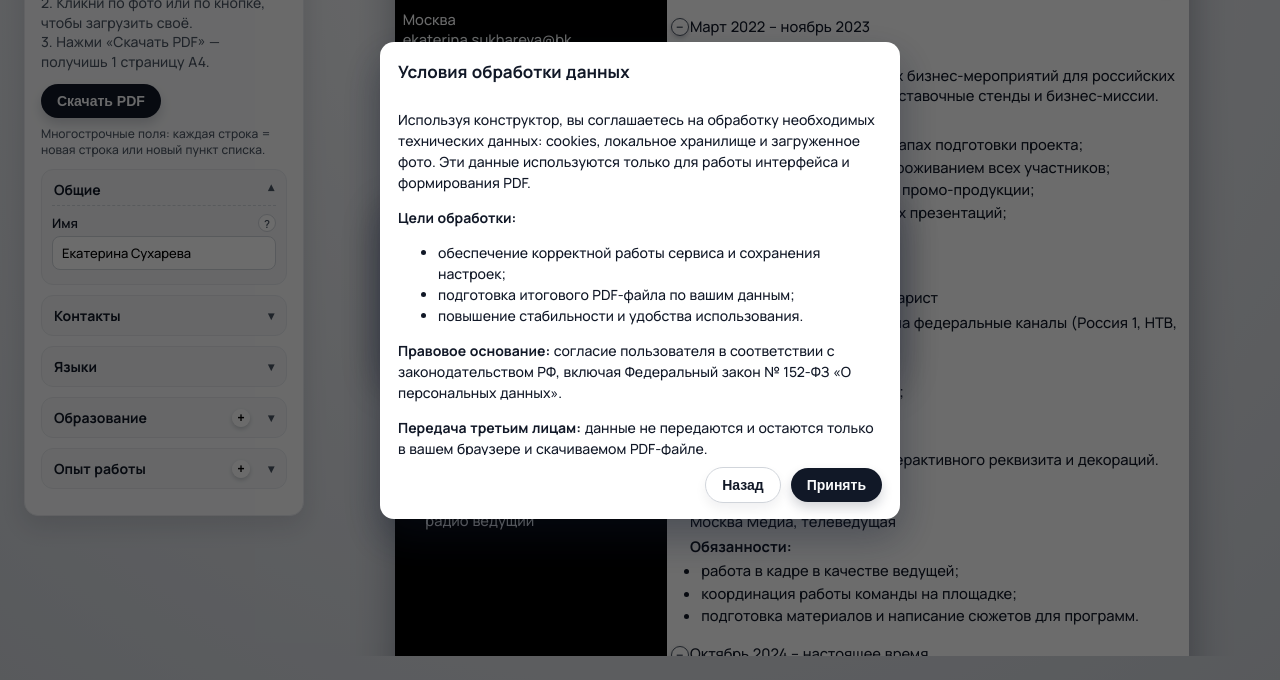
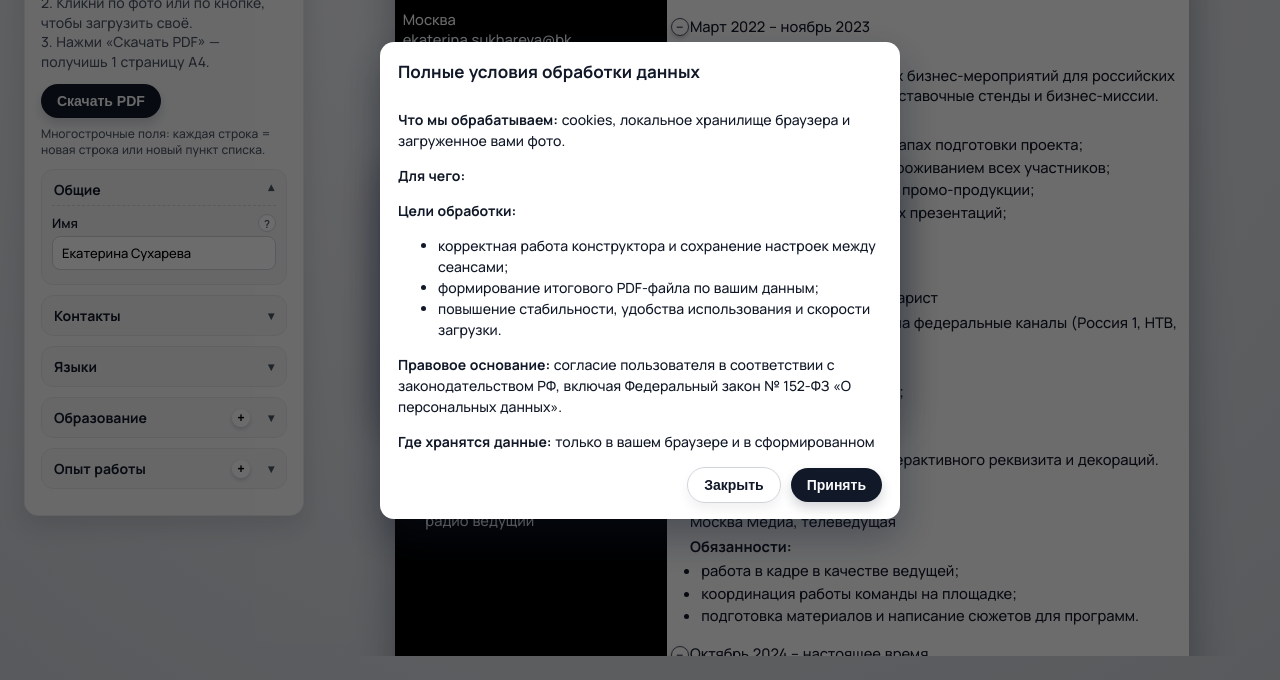
Before and after one commit to pemuul/resume_creator, a website: page index.html in a window 1280 px wide. Shown: the part 120-800 px from the top of the page. Drawn offline with Linux system fonts and the light colour scheme.

Commit message:
Improve consent modal flow

```diff
--- a/assets/script.js
+++ b/assets/script.js
@@ -410,7 +410,7 @@ document.addEventListener("DOMContentLoaded", function () {
   const consentReject = document.getElementById("consent-reject");
   const consentDetailsBtn = document.getElementById("consent-details-btn");
   const termsAccept = document.getElementById("terms-accept");
-  const termsBack = document.getElementById("terms-back");
+  const termsClose = document.getElementById("terms-close");
   const CONSENT_KEY = "resume_creator_cookie_consent";
 
   function showOverlay(overlay) {
@@ -437,8 +437,8 @@ document.addEventListener("DOMContentLoaded", function () {
     consentReject.addEventListener("click", () => hideOverlay(consentOverlay));
 
   if (termsAccept) termsAccept.addEventListener("click", acceptConsent);
-  if (termsBack)
-    termsBack.addEventListener("click", () => {
+  if (termsClose)
+    termsClose.addEventListener("click", () => {
       hideOverlay(termsOverlay);
       showOverlay(consentOverlay);
     });
--- a/index.html
+++ b/index.html
@@ -302,14 +302,14 @@
   <!-- Cookie notice and legal terms (RF) -->
   <div class="modal-overlay" id="consent-overlay" hidden>
     <div class="modal-card">
-      <div class="modal-title">Файлы cookies</div>
+      <div class="modal-title">Согласие на обработку данных</div>
       <div class="modal-text">
-        Мы используем cookies, чтобы конструктор работал корректно и сохранял настройки.
-        Приняв, вы соглашаетесь на обработку данных по законодательству РФ (152-ФЗ).
+        <p>Мы используем cookies и локальное хранилище, чтобы сохранить черновик резюме и корректно сформировать PDF.</p>
+        <p>Нажмите «Принять», чтобы продолжить, или «Ознакомиться», чтобы увидеть полный текст условий.</p>
         <button class="link-button" type="button" id="consent-details-btn">Ознакомиться</button>
       </div>
       <div class="modal-actions">
-        <button class="button-secondary" type="button" id="consent-reject">Отменить</button>
+        <button class="button-secondary" type="button" id="consent-reject">Закрыть</button>
         <button class="button-primary" type="button" id="consent-accept">Принять</button>
       </div>
     </div>
@@ -317,25 +317,25 @@
 
   <div class="modal-overlay" id="terms-overlay" hidden>
     <div class="modal-card modal-card--scroll">
-      <div class="modal-title">Условия обработки данных</div>
+      <div class="modal-title">Полные условия обработки данных</div>
       <div class="modal-text modal-text--scroll">
-        <p>Используя конструктор, вы соглашаетесь на обработку необходимых технических данных: cookies, локальное
-          хранилище и загруженное фото. Эти данные используются только для работы интерфейса и формирования PDF.</p>
+        <p><strong>Что мы обрабатываем:</strong> cookies, локальное хранилище браузера и загруженное вами фото.</p>
+        <p><strong>Для чего:</strong></p>
         <p><strong>Цели обработки:</strong></p>
         <ul>
-          <li>обеспечение корректной работы сервиса и сохранения настроек;</li>
-          <li>подготовка итогового PDF-файла по вашим данным;</li>
-          <li>повышение стабильности и удобства использования.</li>
+          <li>корректная работа конструктора и сохранение настроек между сеансами;</li>
+          <li>формирование итогового PDF-файла по вашим данным;</li>
+          <li>повышение стабильности, удобства использования и скорости загрузки.</li>
         </ul>
-        <p><strong>Правовое основание:</strong> согласие пользователя в соответствии с законодательством РФ,
-          включая Федеральный закон № 152-ФЗ «О персональных данных».</p>
-        <p><strong>Передача третьим лицам:</strong> данные не передаются и остаются только в вашем браузере и
-          скачиваемом PDF-файле.</p>
-        <p><strong>Отзыв согласия:</strong> очистите cookies и локальное хранилище в браузере и прекратите
-          использование сервиса.</p>
+        <p><strong>Правовое основание:</strong> согласие пользователя в соответствии с законодательством РФ, включая
+          Федеральный закон № 152-ФЗ «О персональных данных».</p>
+        <p><strong>Где хранятся данные:</strong> только в вашем браузере и в сформированном PDF-файле; передача третьим
+          лицам отсутствует.</p>
+        <p><strong>Отзыв согласия:</strong> очистите cookies и локальное хранилище браузера и прекратите использование
+          сервиса.</p>
       </div>
       <div class="modal-actions">
-        <button class="button-secondary" type="button" id="terms-back">Назад</button>
+        <button class="button-secondary" type="button" id="terms-close">Закрыть</button>
         <button class="button-primary" type="button" id="terms-accept">Принять</button>
       </div>
     </div>
```
